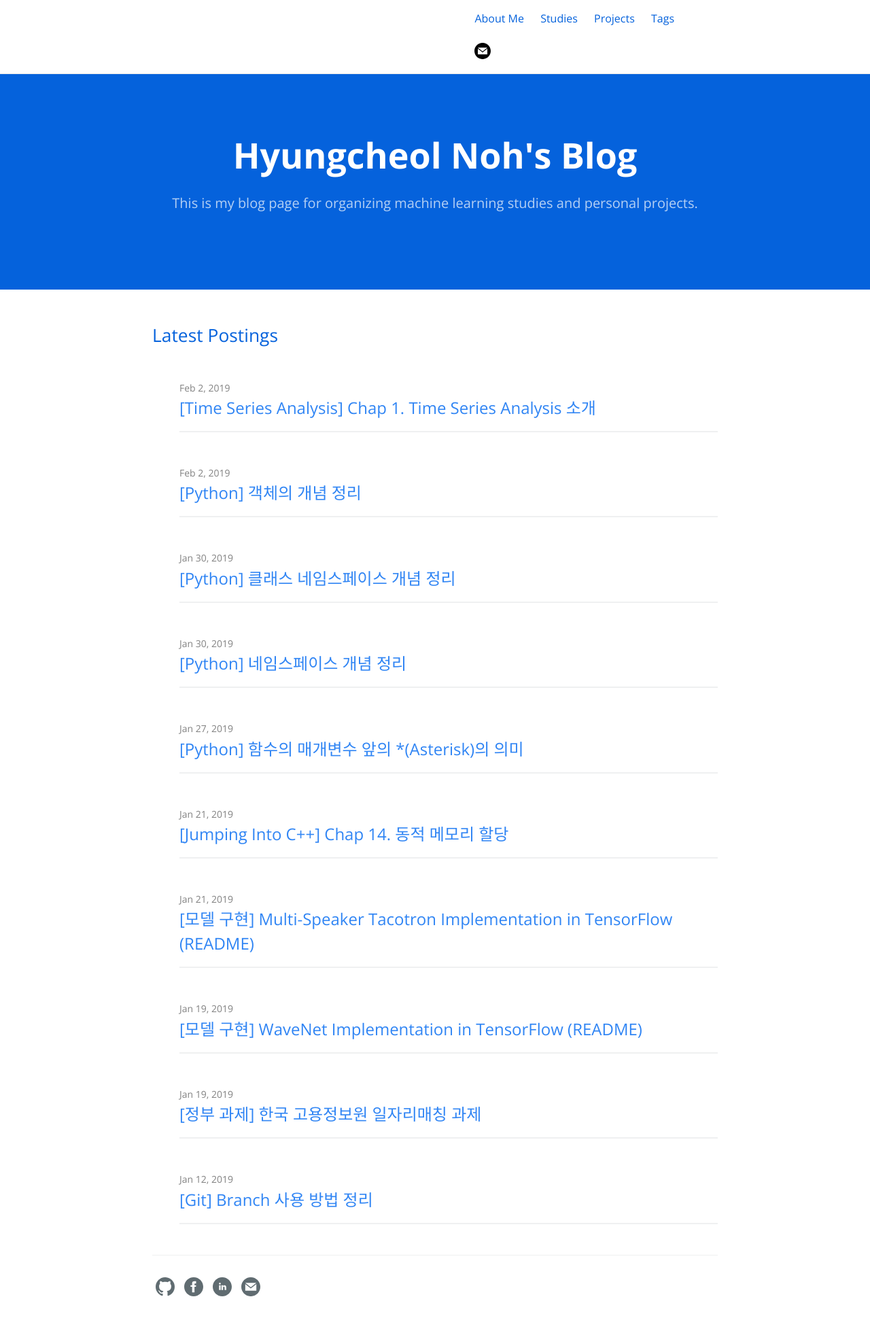
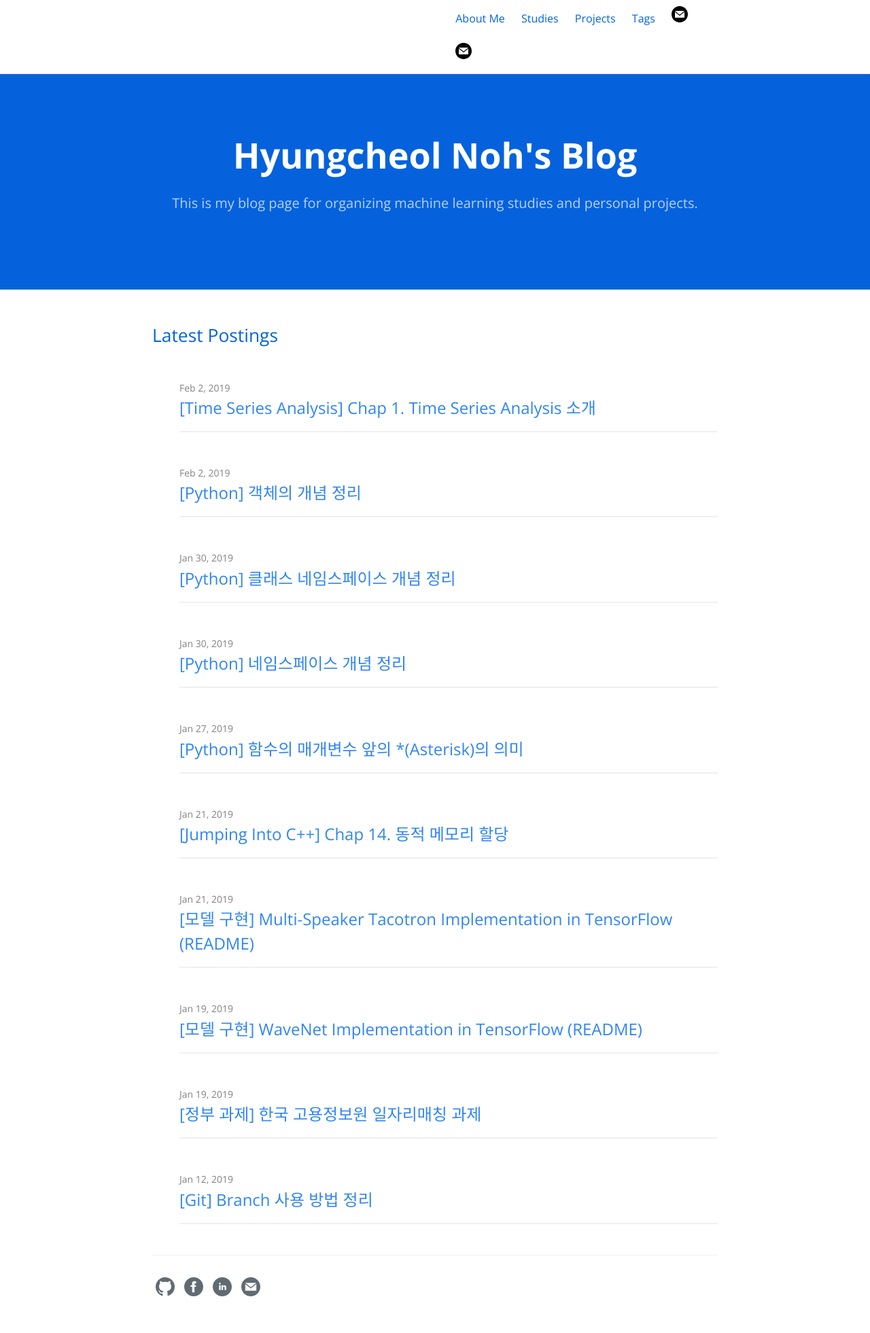
Before and after one commit to hcnoh/hcnoh.github.io, a Jekyll site: the page built from index.md, in a window 1280 px wide. Shown: the whole page at 68% size. Built offline with Jekyll 4.4.1, drawn with Linux system fonts in a browser that asks for light colours.

Commit message:
Update site-header.html

```diff
--- a/_includes/site-header.html
+++ b/_includes/site-header.html
@@ -68,7 +68,7 @@
             {% endif %}
           {% endfor %}
 
-          <span class="menu-icon">
+          <span class="my-svg-icon">
             <a href="{{ about_page.url | relative_url }}" aria-label="Contact" title="Contact Hyungcheol Noh">
               <svg class="my-svg-icon" xmlns="http://www.w3.org/2000/svg" width="24" height="24" viewBox="0 0 24 24"><path d="M12 .02c-6.627 0-12 5.373-12 12s5.373 12 12 12 12-5.373 12-12-5.373-12-12-12zm6.99 6.98l-6.99 5.666-6.991-5.666h13.981zm.01 10h-14v-8.505l7 5.673 7-5.672v8.504z"/></svg>
             </a>
```
